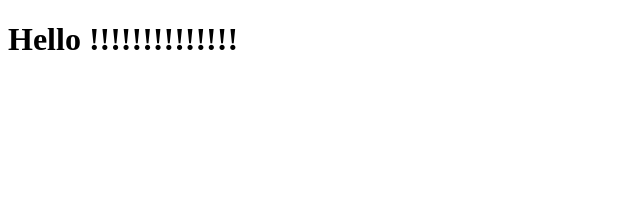
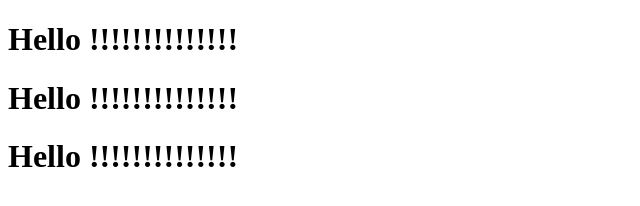
Before and after one commit to jenillathiya1/git-workshop, a plain HTML site: page index.html in a window 1280 px wide. Shown: the whole page, without its empty margins (0-640 px from the left). Drawn offline with Linux system fonts and the light colour scheme.

Commit message:
second commit

```diff
--- a/index.html
+++ b/index.html
@@ -5,5 +5,7 @@
 </head>
 <body>
 <h1>Hello !!!!!!!!!!!!!!</h1>
+<h1>Hello !!!!!!!!!!!!!!</h1>
+<h1>Hello !!!!!!!!!!!!!!</h1>
 </body>
 </html>
```
